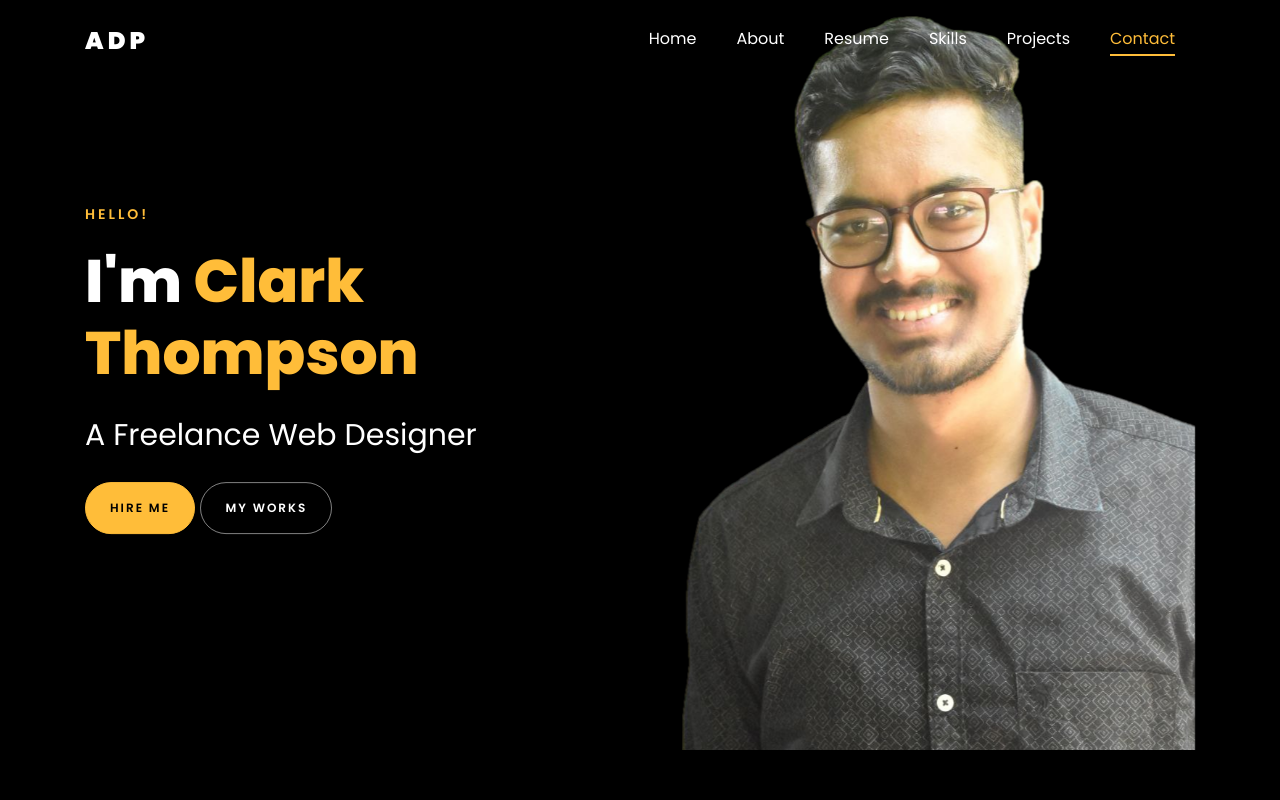
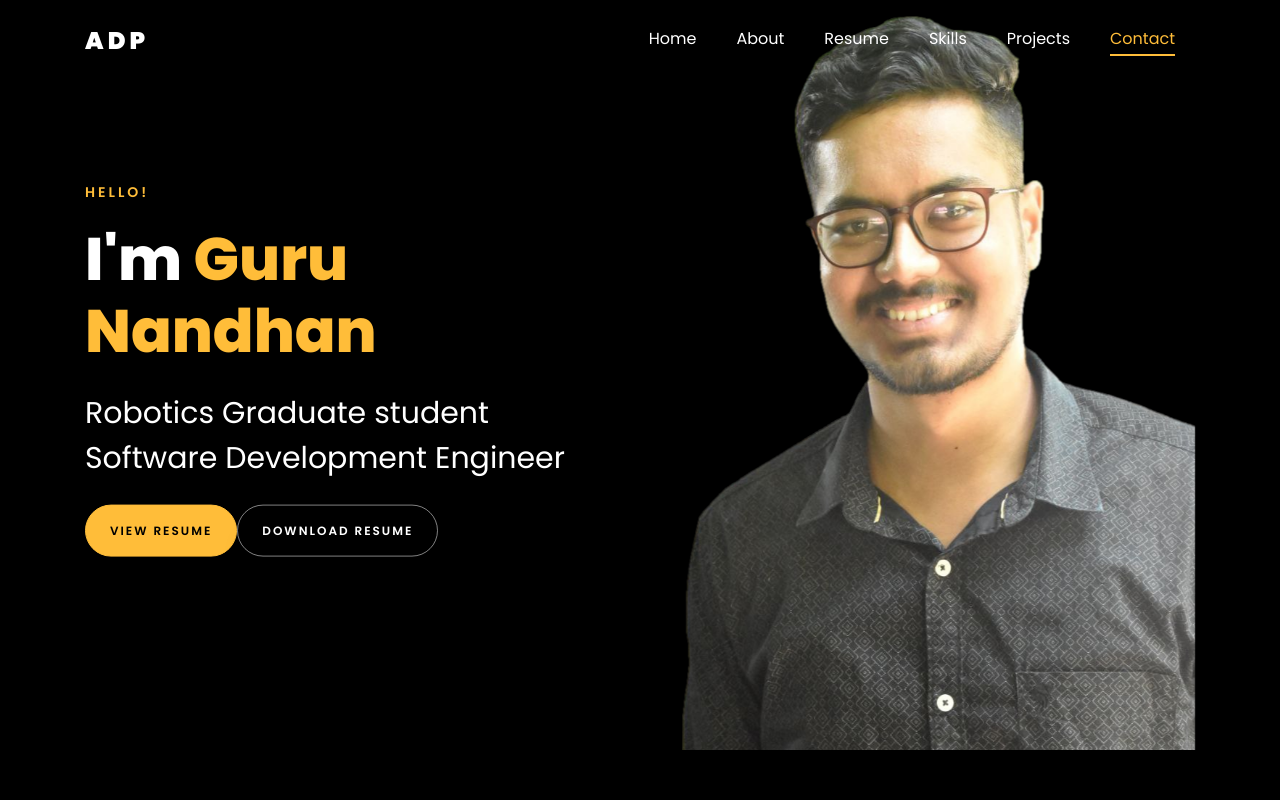
Before and after one commit to guruadp/gurunandhanadp, a plain HTML site: page index.html in a window 1280 px wide. Shown: the top 800 px of the page. Drawn offline with Linux system fonts and the light colour scheme; files whose address does not match are found by name.

Commit message:
added resume link

```diff
--- a/index.html
+++ b/index.html
@@ -58,9 +58,9 @@
 		          <div class="one-forth d-flex  align-items-center ftco-animate" data-scrollax=" properties: { translateY: '70%' }">
 		          	<div class="text">
 		          		<span class="subheading">Hello!</span>
-			            <h1 class="mb-4 mt-3">I'm <span>Clark Thompson</span></h1>
-			            <h2 class="mb-4">A Freelance Web Designer</h2>
-			            <p><a href="#" class="btn btn-primary py-3 px-4">Hire me</a> <a href="#" class="btn btn-white btn-outline-white py-3 px-4">My works</a></p>
+			            <h1 class="mb-4 mt-3">I'm <span>Guru Nandhan</span></h1>
+			            <h2 class="mb-4">Robotics Graduate student Software Development Engineer</h2>
+			            <p><a href="https://drive.google.com/file/d/1o9uTeOZLMYRCJrObve9PeU0KybZoxJEd/view?usp=sharing" target="_blank" class="btn btn-primary py-3 px-4">View resume</a><a href="https://drive.google.com/uc?id=1o9uTeOZLMYRCJrObve9PeU0KybZoxJEd&export=download" class="btn btn-white btn-outline-white py-3 px-4" download="https://drive.google.com/file/d/1o9uTeOZLMYRCJrObve9PeU0KybZoxJEd/view?usp=sharing">Download resume</a></p>
 		            </div>
 		          </div>
 	        	</div>
```
